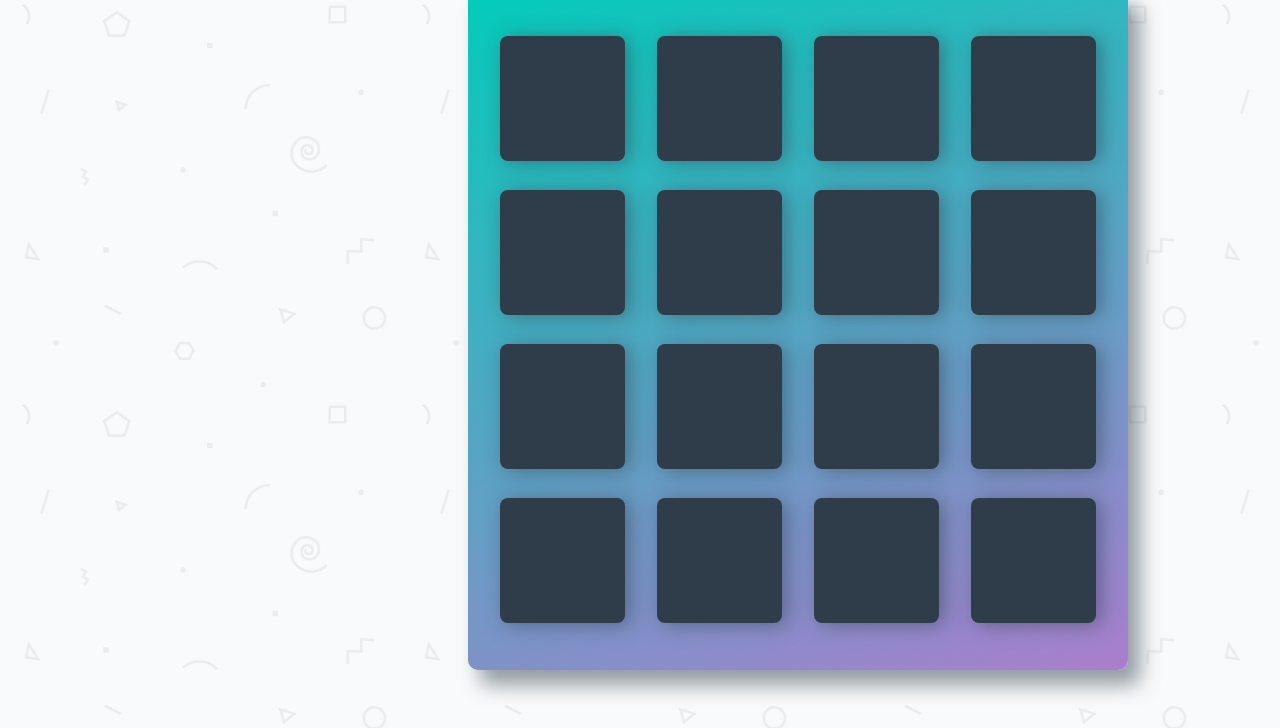
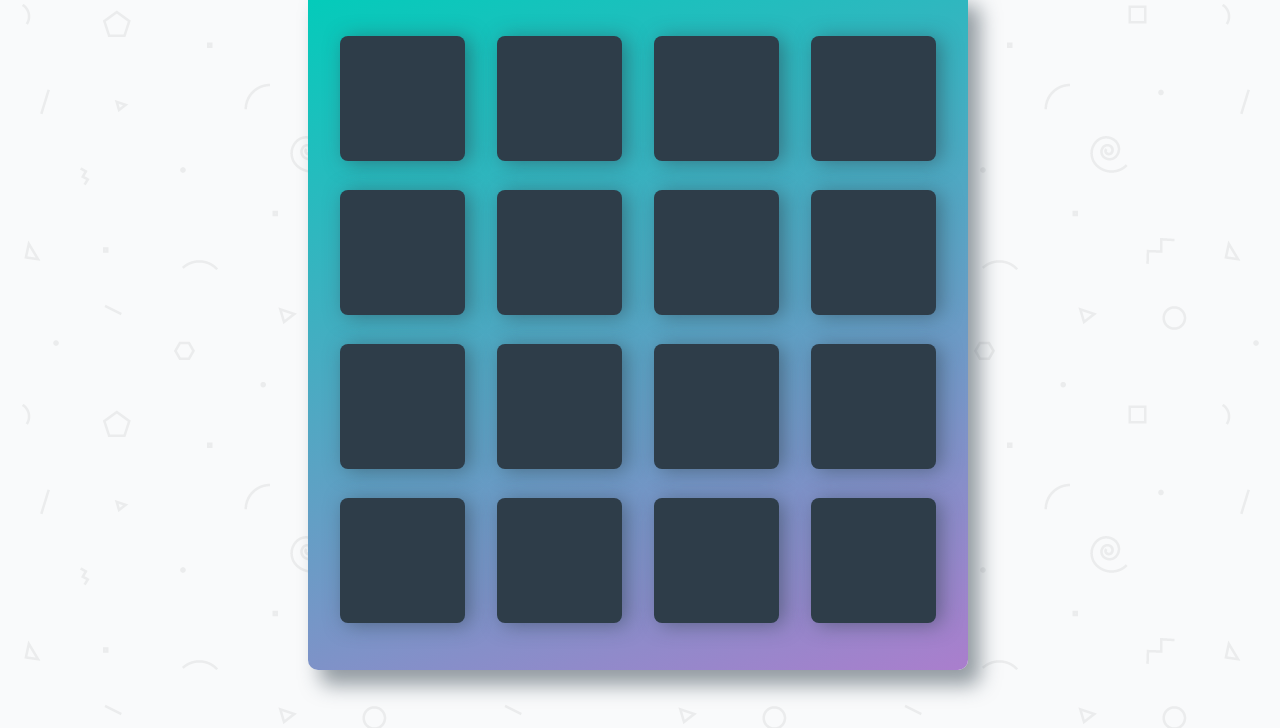
Before and after one commit to Jean-Luc-Adams/Memory-Game, a plain HTML site: page index.html in a window 1280 px wide. Shown: the part 115-843 px from the top of the page. Drawn offline with Linux system fonts and the light colour scheme; a web font is replaced by a local one.

Commit message:
Center the game issue fixed

```diff
--- a/css/app.css
+++ b/css/app.css
@@ -49,6 +49,8 @@ h1 {
     justify-content: space-between;
     align-items: center;
     margin: 0 0 3em;
+    position: relative;
+    right: 10em;
 }
 
 .deck .card {
```
